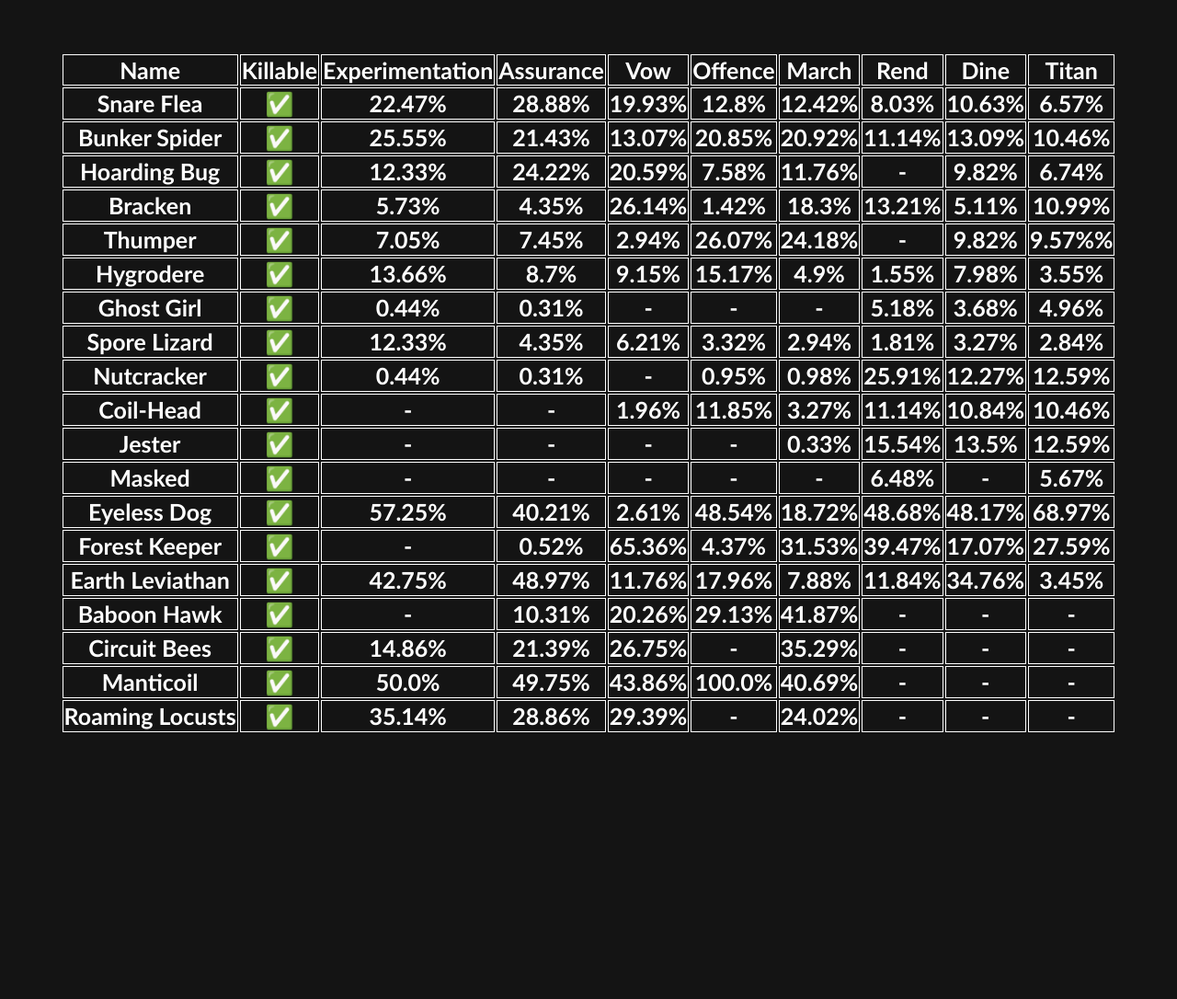
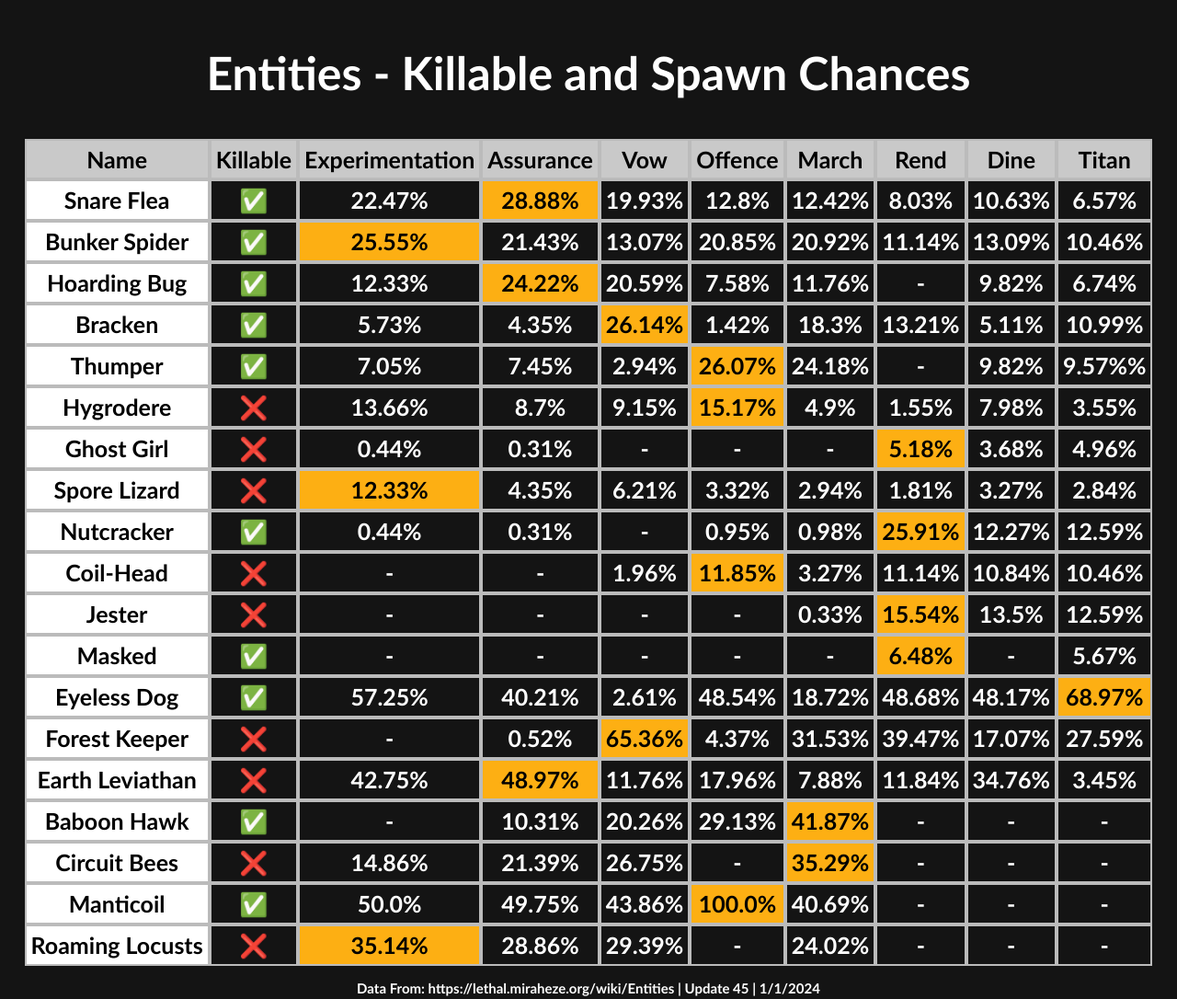
Before and after one commit to martimcabral/lethal.company.maps, a plain HTML site: page index.html in a window 1280 px wide. Shown: the part 6500-7586 px from the top of the page at 92% size. Before the commit the page ends 7298 px from the top, so only its background shows below. Drawn offline with Linux system fonts and the light colour scheme.

Commit message:
a better table

```diff
--- a/index.html
+++ b/index.html
@@ -41,27 +41,28 @@
       <h1>7 - Dine</h1>
       <img src="img/maps_fromwiki/7_Dinemap.webp" alt="7 - Dine" />
       <h1>8 - Titan</h1>
-      <img src="img/maps_fromwiki/8_Titanmap.webp" alt="8 - Titan" style="margin-bottom: 72px;" />
+      <img src="img/maps_fromwiki/8_Titanmap.webp" alt="8 - Titan" style="margin-bottom: 64px;" />
     </div>
     <div>
+      <h1>Entities - Killable and Spawn Chances</h1><br>
       <table>
         <tr>
-          <th>Name</th>
-          <th>Killable</th>
-          <th>Experimentation</th>
-          <th>Assurance</th>
-          <th>Vow</th>
-          <th>Offence</th>
-          <th>March</th>
-          <th>Rend</th>
-          <th>Dine</th>
-          <th>Titan</th>
+          <th class="toptable">Name</th>
+          <th class="toptable">Killable</th>
+          <th class="toptable">Experimentation</th>
+          <th class="toptable">Assurance</th>
+          <th class="toptable">Vow</th>
+          <th class="toptable">Offence</th>
+          <th class="toptable">March</th>
+          <th class="toptable">Rend</th>
+          <th class="toptable">Dine</th>
+          <th class="toptable">Titan</th>
         </tr>
         <tr>
-          <th>Snare Flea</th>
+          <th class="entityname">Snare Flea</th>
           <th>✅</th>
           <th>22.47%</th>
-          <th>28.88%</th>
+          <th class="favouritemoon">28.88%</th>
           <th>19.93%</th>
           <th>12.8%</th>
           <th>12.42%</th>
@@ -70,9 +71,9 @@
           <th>6.57%</th>
         </tr>
         <tr>
-          <th>Bunker Spider</th>
+          <th class="entityname">Bunker Spider</th>
           <th>✅</th>
-          <th>25.55%</th>
+          <th class="favouritemoon">25.55%</th>
           <th>21.43%</th>
           <th>13.07%</th>
           <th>20.85%</th>
@@ -82,10 +83,10 @@
           <th>10.46%</th>
         </tr>
         <tr>
-          <th>Hoarding Bug</th>
+          <th class="entityname">Hoarding Bug</th>
           <th>✅</th>
           <th>12.33%</th>
-          <th>24.22%</th>
+          <th class="favouritemoon">24.22%</th>
           <th>20.59%</th>
           <th>7.58%</th>
           <th>11.76%</th>
@@ -94,11 +95,11 @@
           <th>6.74%</th>
         </tr>
         <tr>
-          <th>Bracken</th>
+          <th class="entityname">Bracken</th>
           <th>✅</th>
           <th>5.73%</th>
           <th>4.35%</th>
-          <th>26.14%</th>
+          <th class="favouritemoon">26.14%</th>
           <th>1.42%</th>
           <th>18.3%</th>
           <th>13.21%</th>
@@ -106,45 +107,45 @@
           <th>10.99%</th>
         </tr>
         <tr>
-          <th>Thumper</th>
+          <th class="entityname">Thumper</th>
           <th>✅</th>
           <th>7.05%</th>
           <th>7.45%</th>
           <th>2.94%</th>
-          <th>26.07%</th>
+          <th class="favouritemoon">26.07%</th>
           <th>24.18%</th>
           <th>-</th>
           <th>9.82%</th>
           <th>9.57%%</th>
         </tr>
         <tr>
-          <th>Hygrodere</th>
-          <th>✅</th>
+          <th class="entityname">Hygrodere</th>
+          <th>❌</th>
           <th>13.66%</th>
           <th>8.7%</th>
           <th>9.15%</th>
-          <th>15.17%</th>
+          <th class="favouritemoon">15.17%</th>
           <th>4.9%</th>
           <th>1.55%</th>
           <th>7.98%</th>
           <th>3.55%</th>
         </tr>
         <tr>
-          <th>Ghost Girl</th>
-          <th>✅</th>
+          <th class="entityname">Ghost Girl</th>
+          <th>❌</th>
           <th>0.44%</th>
           <th>0.31%</th>
           <th>-</th>
           <th>-</th>
           <th>-</th>
-          <th>5.18%</th>
+          <th class="favouritemoon">5.18%</th>
           <th>3.68%</th>
           <th>4.96%</th>
         </tr>
         <tr>
-          <th>Spore Lizard</th>
-          <th>✅</th>
-          <th>12.33%</th>
+          <th class="entityname">Spore Lizard</th>
+          <th>❌</th>
+          <th class="favouritemoon">12.33%</th>
           <th>4.35%</th>
           <th>6.21%</th>
           <th>3.32%</th>
@@ -154,55 +155,55 @@
           <th>2.84%</th>
         </tr>
         <tr>
-          <th>Nutcracker</th>
+          <th class="entityname">Nutcracker</th>
           <th>✅</th>
           <th>0.44%</th>
           <th>0.31%</th>
           <th>-</th>
           <th>0.95%</th>
           <th>0.98%</th>
-          <th>25.91%</th>
+          <th class="favouritemoon">25.91%</th>
           <th>12.27%</th>
           <th>12.59%</th>
         </tr>
         <tr>
-          <th>Coil-Head</th>
-          <th>✅</th>
+          <th class="entityname">Coil-Head</th>
+          <th>❌</th>
           <th>-</th>
           <th>-</th>
           <th>1.96%</th>
-          <th>11.85%</th>
+          <th class="favouritemoon">11.85%</th>
           <th>3.27%</th>
           <th>11.14%</th>
           <th>10.84%</th>
           <th>10.46%</th>
         </tr>
         <tr>
-          <th>Jester</th>
-          <th>✅</th>
+          <th class="entityname">Jester</th>
+          <th>❌</th>
           <th>-</th>
           <th>-</th>
           <th>-</th>
           <th>-</th>
           <th>0.33%</th>
-          <th>15.54%</th>
+          <th class="favouritemoon">15.54%</th>
           <th>13.5%</th>
           <th>12.59%</th>
         </tr>
         <tr>
-          <th>Masked</th>
+          <th class="entityname">Masked</th>
           <th>✅</th>
           <th>-</th>
           <th>-</th>
           <th>-</th>
           <th>-</th>
           <th>-</th>
-          <th>6.48%</th>
+          <th class="favouritemoon">6.48%</th>
           <th>-</th>
           <th>5.67%</th>
         </tr>
         <tr>
-          <th>Eyeless Dog</th>
+          <th class="entityname">Eyeless Dog</th>
           <th>✅</th>
           <th>57.25%</th>
           <th>40.21%</th>
@@ -211,14 +212,14 @@
           <th>18.72%</th>
           <th>48.68%</th>
           <th>48.17%</th>
-          <th>68.97%</th>
+          <th class="favouritemoon">68.97%</th>
         </tr>
         <tr>
-          <th>Forest Keeper</th>
-          <th>✅</th>
+          <th class="entityname">Forest Keeper</th>
+          <th>❌</th>
           <th>-</th>
           <th>0.52%</th>
-          <th>65.36%</th>
+          <th class="favouritemoon">65.36%</th>
           <th>4.37%</th>
           <th>31.53%</th>
           <th>39.47%</th>
@@ -226,10 +227,10 @@
           <th>27.59%</th>
         </tr>
         <tr>
-          <th>Earth Leviathan</th>
-          <th>✅</th>
+          <th class="entityname">Earth Leviathan</th>
+          <th>❌</th>
           <th>42.75%</th>
-          <th>48.97%</th>
+          <th class="favouritemoon">48.97%</th>
           <th>11.76%</th>
           <th>17.96%</th>
           <th>7.88%</th>
@@ -238,45 +239,45 @@
           <th>3.45%</th>
         </tr>
         <tr>
-          <th>Baboon Hawk</th>
+          <th class="entityname">Baboon Hawk</th>
           <th>✅</th>
           <th>-</th>
           <th>10.31%</th>
           <th>20.26%</th>
           <th>29.13%</th>
-          <th>41.87%</th>
+          <th class="favouritemoon">41.87%</th>
           <th>-</th>
           <th>-</th>
           <th>-</th>
         </tr>
         <tr>
-          <th>Circuit Bees</th>
-          <th>✅</th>
+          <th class="entityname">Circuit Bees</th>
+          <th>❌</th>
           <th>14.86%</th>
           <th>21.39%</th>
           <th>26.75%</th>
           <th>-</th>
-          <th>35.29%</th>
+          <th class="favouritemoon">35.29%</th>
           <th>-</th>
           <th>-</th>
           <th>-</th>
         </tr>
         <tr>
-          <th>Manticoil</th>
+          <th class="entityname">Manticoil</th>
           <th>✅</th>
           <th>50.0%</th>
           <th>49.75%</th>
           <th>43.86%	</th>
-          <th>100.0%</th>
+          <th class="favouritemoon">100.0%</th>
           <th>40.69%</th>
           <th>-</th>
           <th>-</th>
           <th>-</th>
         </tr>
         <tr>
-          <th>Roaming Locusts</th>
-          <th>✅</th>
-          <th>35.14%</th>
+          <th class="entityname">Roaming Locusts</th>
+          <th>❌</th>
+          <th class="favouritemoon">35.14%</th>
           <th>28.86%</th>
           <th>29.39%</th>
           <th>-</th>
@@ -285,8 +286,8 @@
           <th>-</th>
           <th>-</th>
         </tr>
-      </table style="margin-bottom: 72px;">
-
+      </table>
+      <p class="tablefooter">Data From: https://lethal.miraheze.org/wiki/Entities | Update 45 | 1/1/2024</p>
       <!-- ✅❌ -->
     </div>
   </body>
--- a/style.css
+++ b/style.css
@@ -22,16 +22,41 @@
 }
 
 table {
+    border-spacing: 0px;
     display: flex;
-    align-items: center;
     justify-content: center;
 }
 
-tr, th {
-    color: white;
+th {
+    padding: 5px;
+    color: rgb(255, 255, 255);
     font-family: 'Trebuchet MS', Arial;
     font-size: 25px;
-    border: 1px solid white;
+    border: 2px solid rgb(187, 187, 187);
+}
+
+.toptable {
+    color: rgb(0, 0, 0);
+    background-color: rgb(201, 201, 201);
+}
+
+.entityname {
+    color: rgb(0, 0, 0);
+    background-color: rgb(255, 255, 255);
+}
+
+.favouritemoon {
+    color: rgb(0, 0, 0);
+    background-color: rgb(253, 175, 19);
+}
+
+.tablefooter {
+    display: flex;
+    justify-content: center;
+    color: white;
+    font-size: 15px;
+    font-family: 'Trebuchet MS', Arial;
+    font-weight: bold;
 }
 
 img {
```
